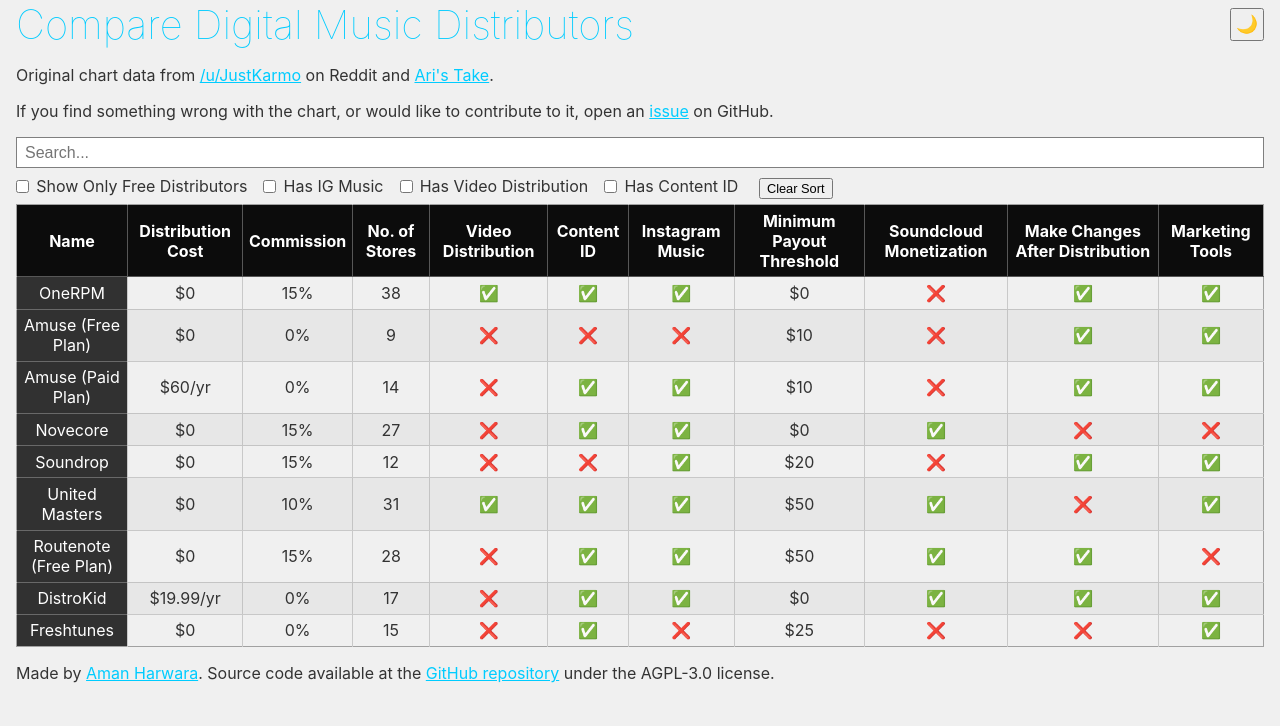
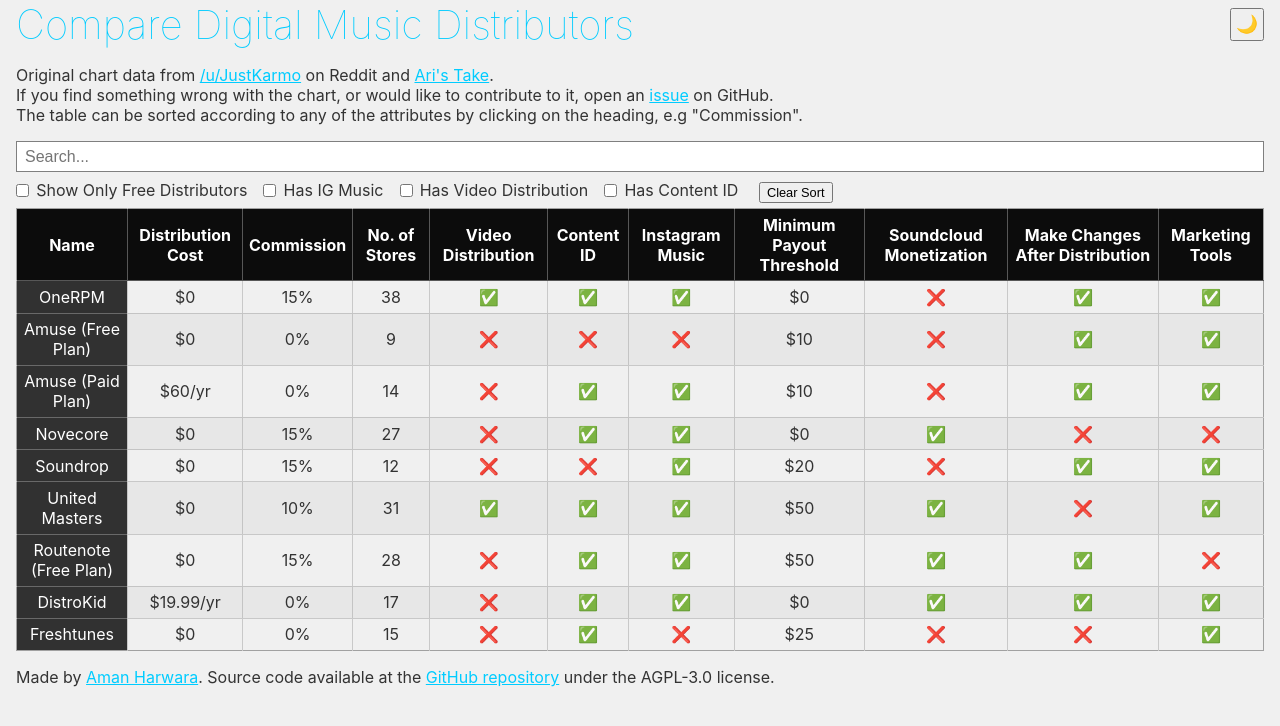
Before and after one commit to amanharwara/music-distributors-chart, a Svelte app: page / in a window 1280 px wide. Shown: the top 726 px of the page. Built offline with nearby package versions, Linux system fonts and the light colour scheme.

Commit message:
Update App.svelte

```diff
--- a/src/App.svelte
+++ b/src/App.svelte
@@ -81,14 +81,12 @@
       rel="noreferrer noopener">/u/JustKarmo</a> on Reddit and <a
       href="https://aristake.com/cd-baby-tunecore-ditto-mondotunes-zimbalam-or/"
       target="_blank"
-      rel="noreferrer noopener">Ari's Take</a>.
-  </p>
-  <p>
-    If you find something wrong with the chart, or would like to contribute to
-    it, open an <a
+      rel="noreferrer noopener">Ari's Take</a>. <br /> If you find something wrong
+    with the chart, or would like to contribute to it, open an <a
       href="https://github.com/amanharwara/music-distributors-chart/issues"
       target="_blank"
-      rel="noreferrer noopener">issue</a> on GitHub.
+      rel="noreferrer noopener">issue</a> on GitHub. <br /> The table can be sorted
+    according to any of the attributes by clicking on the heading, e.g "Commission".
   </p>
   <Table dark={dark_mode} />
   <footer>
```
